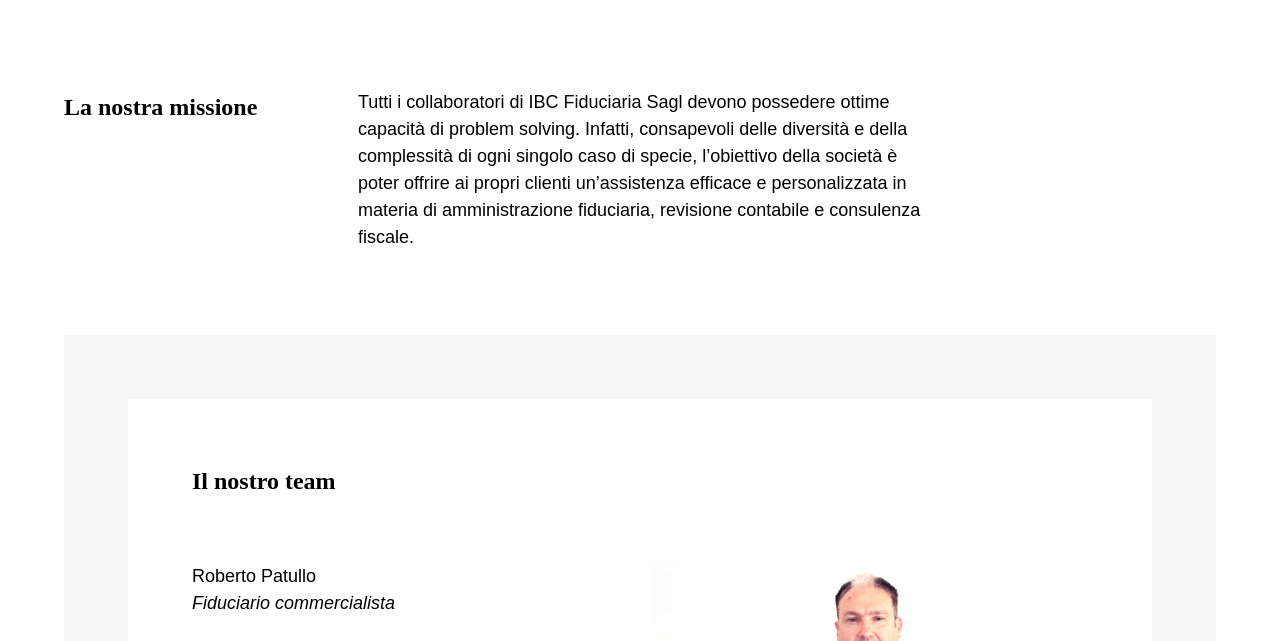
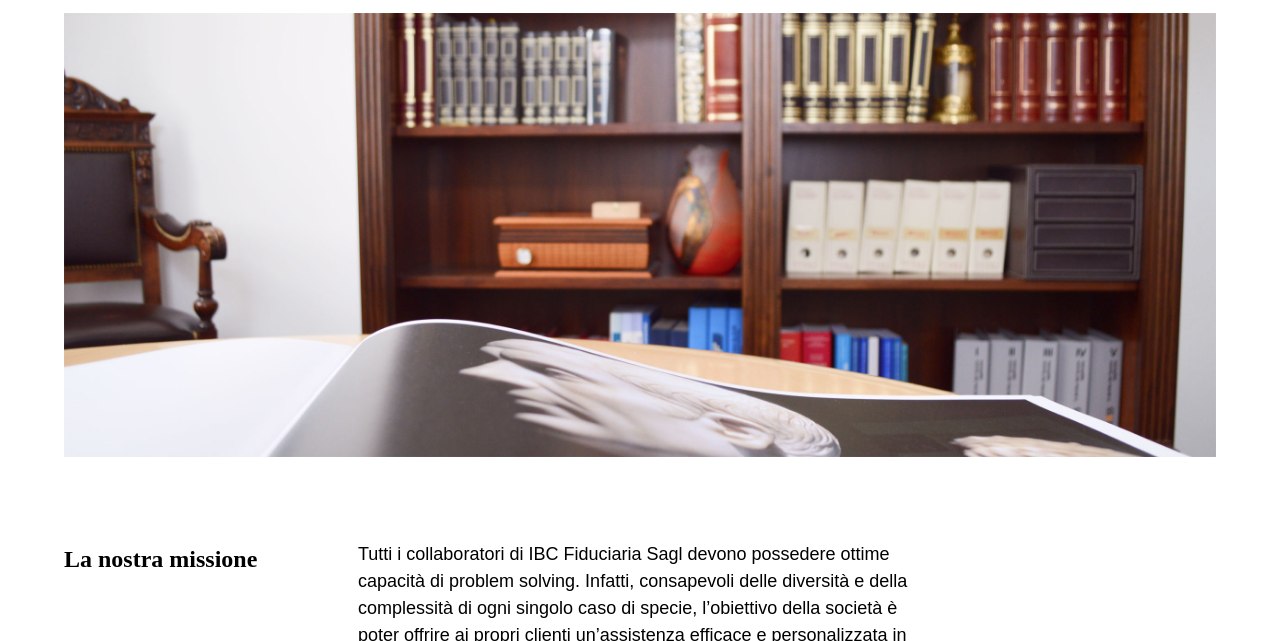
Before and after one commit to timoanzalone/ibc, a website: page public/chi-siamo.html in a window 1280 px wide. Shown: the part 87-728 px from the top of the page. Drawn offline with Linux system fonts and the light colour scheme; a web font is replaced by a local one.

Commit message:
Update chi-siamo.html

```diff
--- a/public/chi-siamo.html
+++ b/public/chi-siamo.html
@@ -49,7 +49,7 @@
     </header>
   <main>
     <div class="container is-fluid">
-      <!-- <img class="wow fadeIn" src="img/ibc_fiduciaria_interni_chi.jpg" alt=""> -->
+      <img class="wow fadeIn" src="img/ibc_fiduciaria_interni_chi.jpg" alt="">
 
       <div class="columns m-t-xl wow fadeIn delay-1s">
         <div class="column is-3">
```
